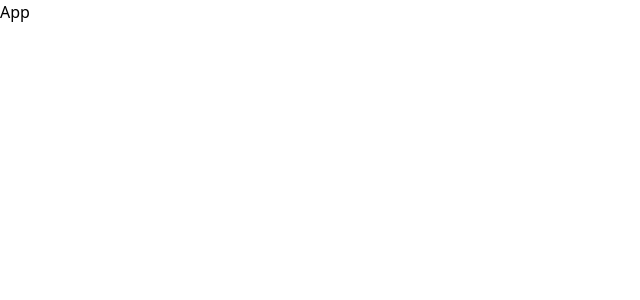
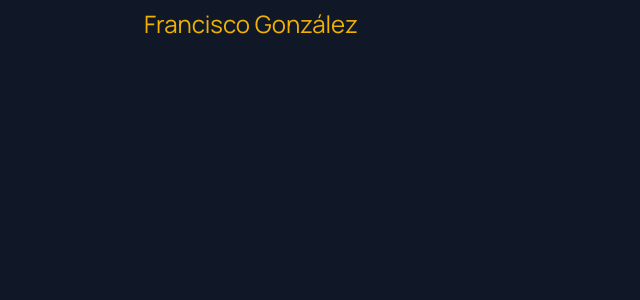
Before and after one commit to fgp4321/Portfolio, a React (Vite) app: page / in a window 1280 px wide. Shown: the top 300 px of the page, without its empty margins (0-640 px from the left). Built offline with nearby package versions, Linux system fonts and the light colour scheme.

Commit message:
Comenzando navbar

```diff
--- a/index.html
+++ b/index.html
@@ -4,6 +4,9 @@
     <meta charset="UTF-8" />
     <meta name="viewport" content="width=device-width, initial-scale=1.0" />
     <link href='https://unpkg.com/boxicons@2.1.4/css/boxicons.min.css' rel='stylesheet'>
+    <link rel="preconnect" href="https://fonts.googleapis.com">
+    <link rel="preconnect" href="https://fonts.gstatic.com" crossorigin>
+    <link href="https://fonts.googleapis.com/css2?family=Manrope:wght@200..800&display=swap" rel="stylesheet">
     <title>Portfolio Website</title>
   </head>
   <body>
--- a/src/App.jsx
+++ b/src/App.jsx
@@ -1,7 +1,12 @@
 import { React } from "react";
+import Hero from "./components/Hero";
 
 const App = () => {
-  return <div>App</div>
+  return (
+    <div className="min-h-screen bg-gray-900">
+      <Hero />
+    </div>
+    )
 }
 
 export default App;
--- /dev/null
+++ b/src/components/Hero.jsx
@@ -0,0 +1,12 @@
+import React from 'react'
+import Navbar from './Navbar'
+
+const Hero = () => {
+  return (
+    <div className='w-full h-screen'>
+      <Navbar />
+    </div>
+  )
+}
+
+export default Hero
--- /dev/null
+++ b/src/components/Navbar.jsx
@@ -0,0 +1,13 @@
+import React from 'react'
+
+const Navbar = () => {
+  return (
+    <div className='w-full md:h-12 sm:h-14 h-18 flex justify-between items-center xl:px-36 lg:px-24 md:px-12 sm:px-6 px-4 fixed top-0 bg-gray-900'>
+      <div className='flex items-center sm:gap-x-4 gap-x-2'>
+        <a href="#" className='md:text-2xl sm:text-xl text-lg text-yellow-500'>Francisco González</a>
+      </div>
+    </div>
+  )
+}
+
+export default Navbar
--- a/src/index.css
+++ b/src/index.css
@@ -1 +1,5 @@
 @import 'tailwindcss';
+
+* {
+    font-family: 'Manrope', serif;
+}
```
